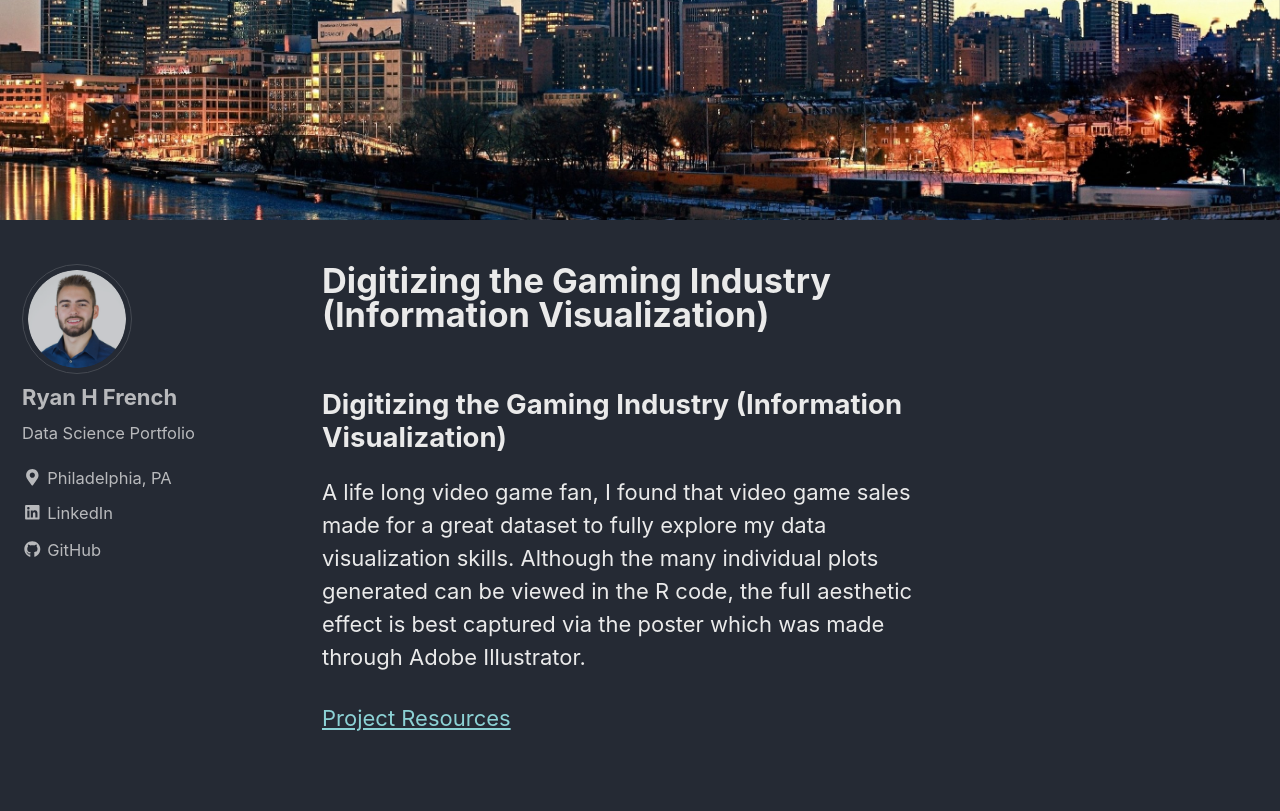
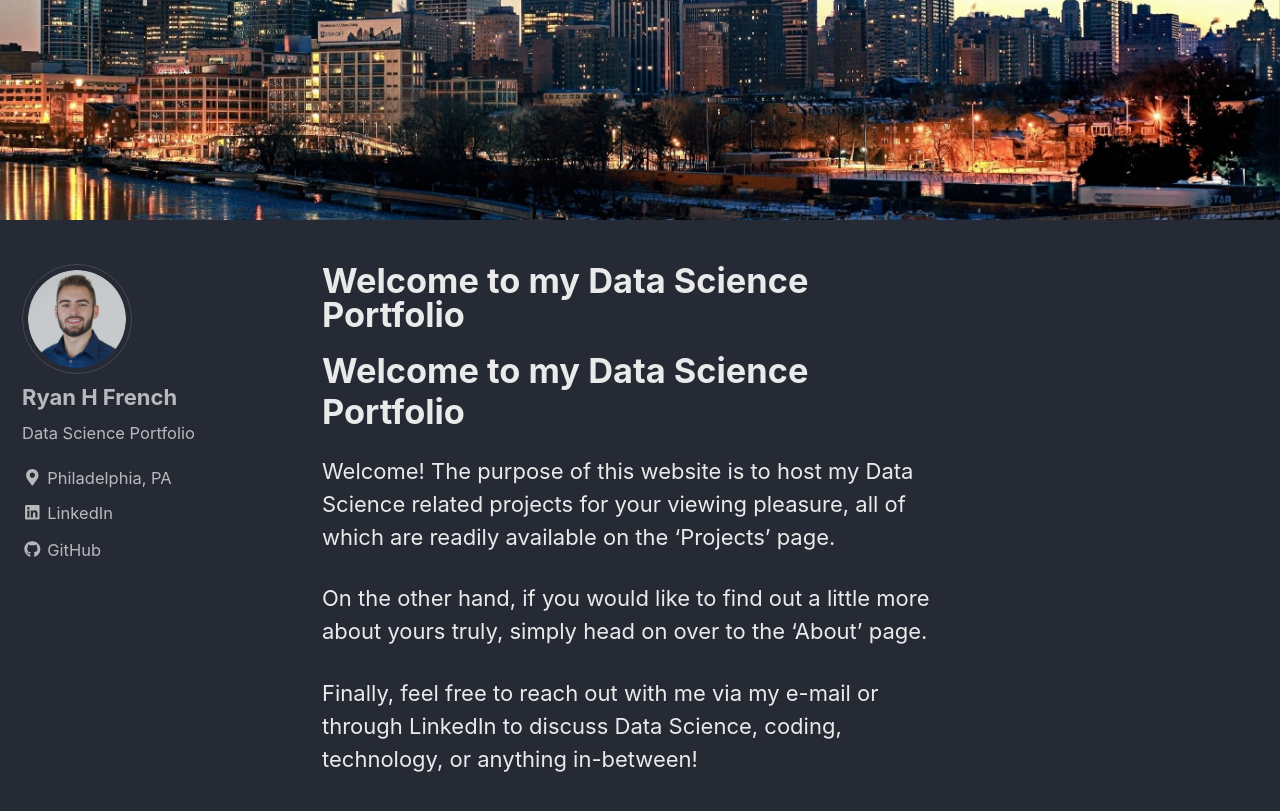
Before and after one commit to ryanhfrench/ryanhfrench.github.io, a Jekyll site: the page built from index.md, in a window 1280 px wide and 900 px high, scrolled down 342 px. Shown: the top 811 px of the window. Built offline with Jekyll 4.4.1, drawn with Linux system fonts in a browser that asks for light colours; nearby versions of some CDN libraries; our own code applies the rules of GitHub Pages for plain Markdown files.

```diff
--- a/index.md
+++ b/index.md
@@ -5,10 +5,9 @@ header:
   image: "/images/philly.jpg"
 ---
 
-## Digitizing the Gaming Industry (Information Visualization)
-A life long video game fan, I found that video game sales made for a great
-dataset to fully explore my data visualization skills. Although the many
-individual plots generated can be viewed in the R code, the full aesthetic
-effect is best captured via the poster which was made through Adobe Illustrator.
+# Welcome to my Data Science Portfolio
+Welcome! The purpose of this website is to host my Data Science related projects for your viewing pleasure, all of which are readily available on the 'Projects' page.
 
-[Project Resources](https://github.com/ryanhfrench/portfolio/tree/master/digitizing_the_gaming_industry)
+On the other hand, if you would like to find out a little more about yours truly, simply head on over to the 'About' page.
+
+Finally, feel free to reach out with me via my e-mail or through LinkedIn to discuss Data Science, coding, technology, or anything in-between!
```
Also changed, not shown: _pages/home.md (deleted, +0 -14 lines).
